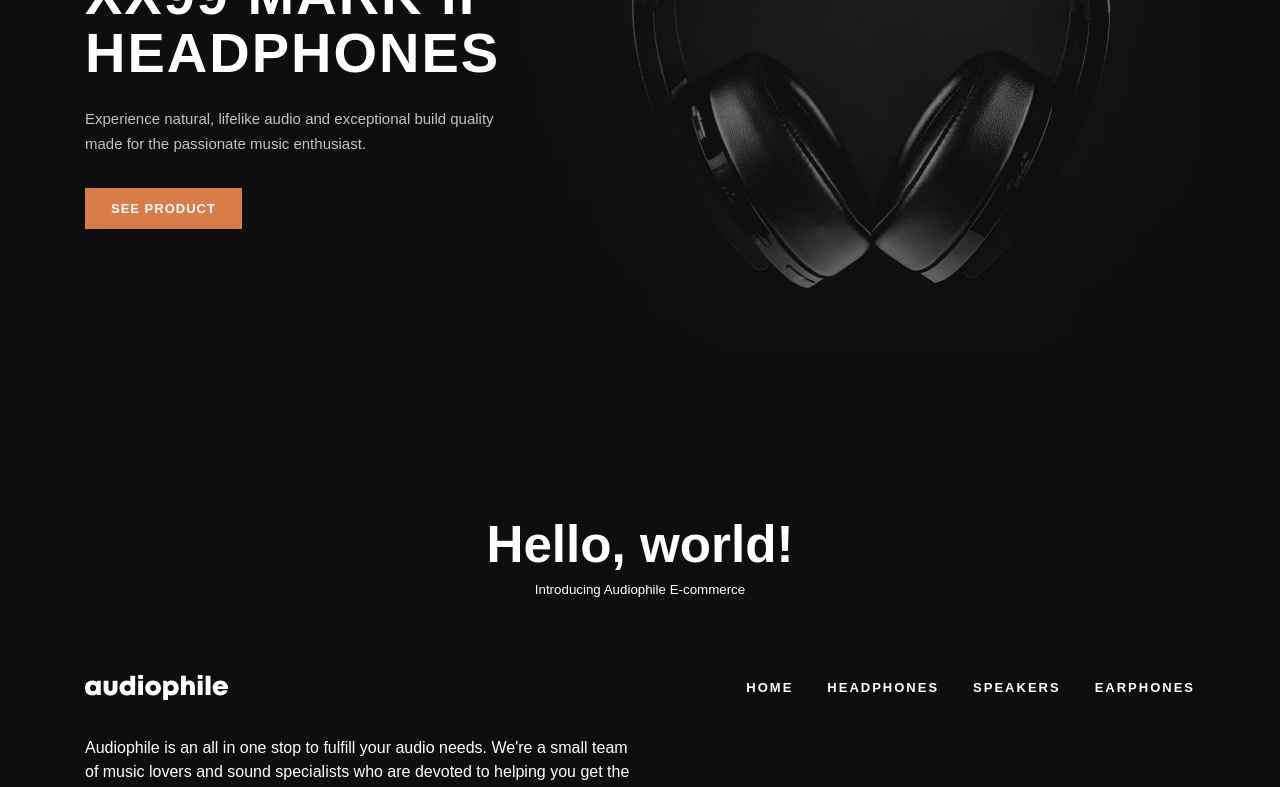
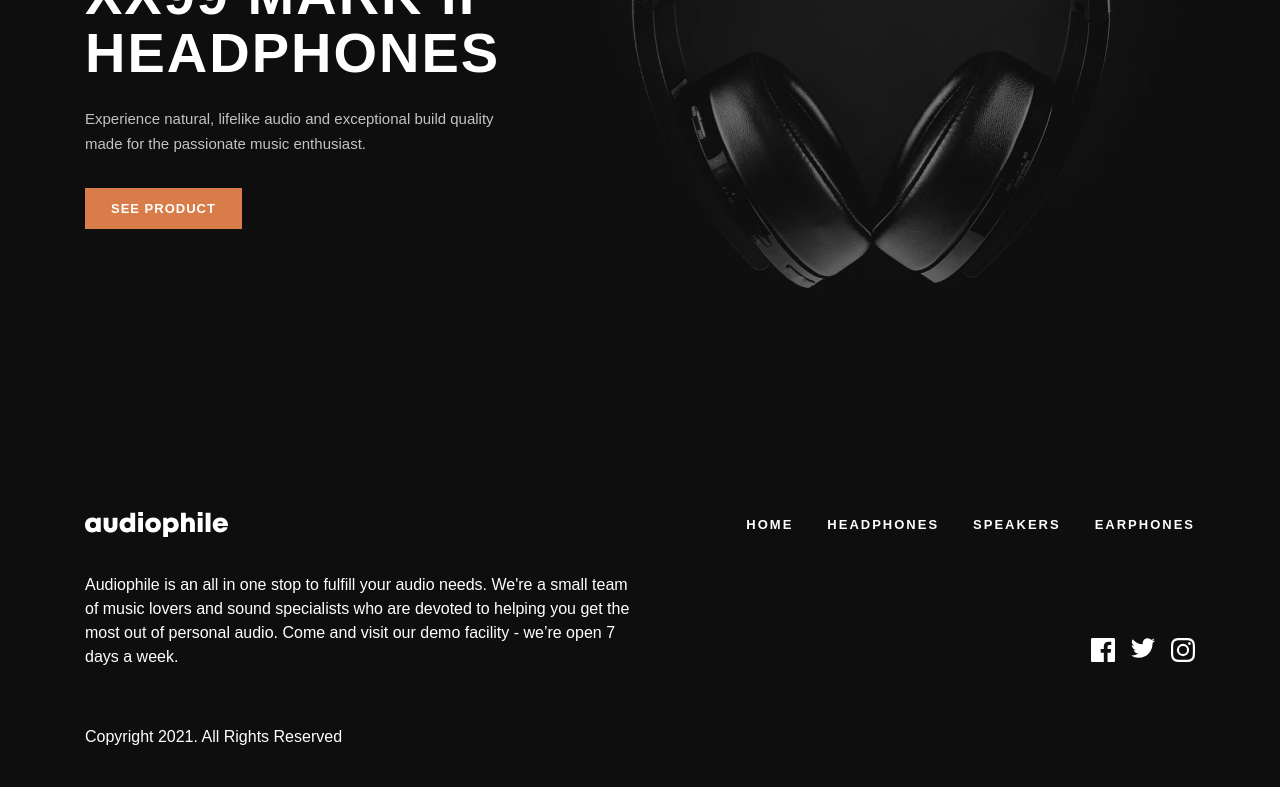
Before and after one commit to zowieerickson/audiophile-ecommerce-website, a React (Vite) app: page / in a window 1280 px wide. Shown: the part 382-1169 px from the top of the page. After the commit the page ends 1131 px from the top, so only its background shows below. Built offline with nearby package versions, Linux system fonts and the light colour scheme.

Commit message:
Remove placeholder section

```diff
--- a/src/App.jsx
+++ b/src/App.jsx
@@ -12,10 +12,6 @@ function App() {
     <>
         <Nav />
         <Hero />
-        <div className="placeholder-message">
-          <h1>Hello, world!</h1>
-          <sub>Introducing Audiophile E-commerce</sub>
-        </div>
         <Footer />
     </>
   )
--- a/src/index.css
+++ b/src/index.css
@@ -122,8 +122,3 @@ input, button, textarea, select {
 }
 
 /* End of CSS Reset */
-
-.placeholder-message {
-  text-align: center;
-  margin-top: 5em;
-}
```
